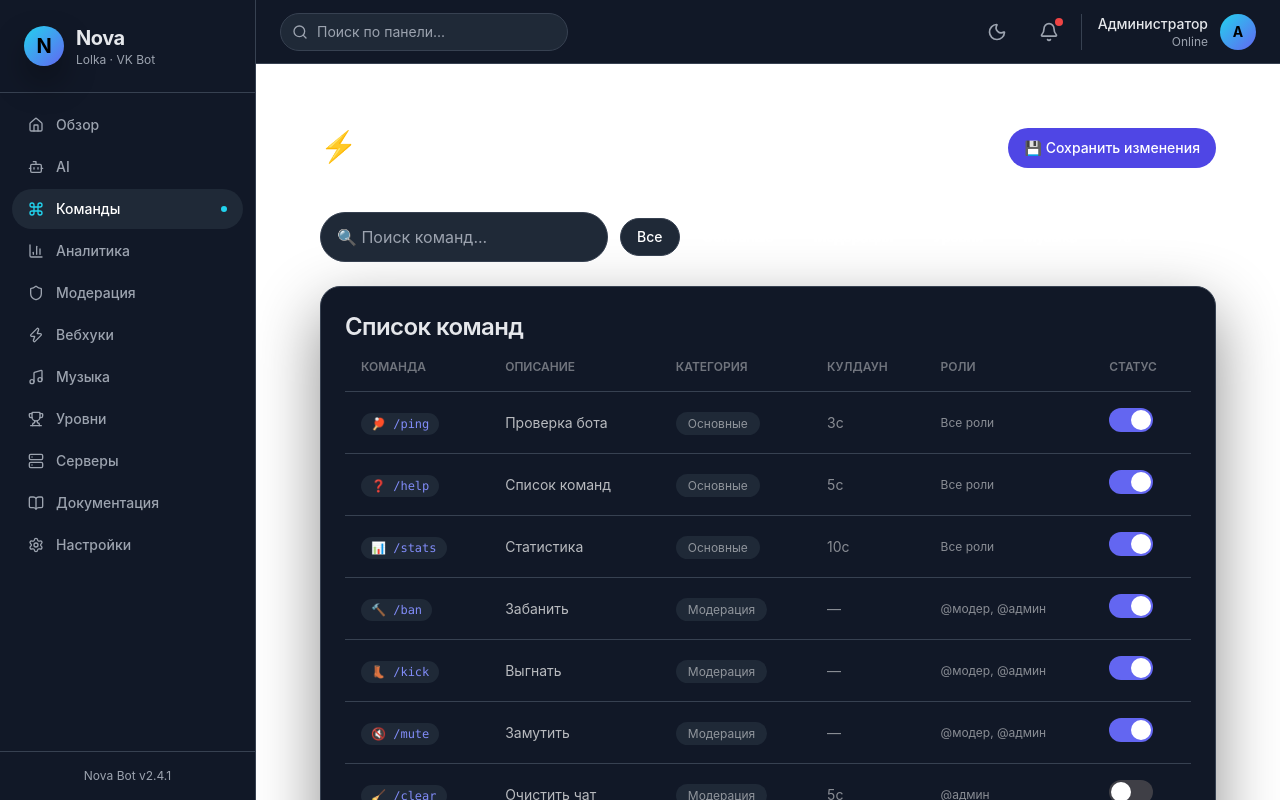
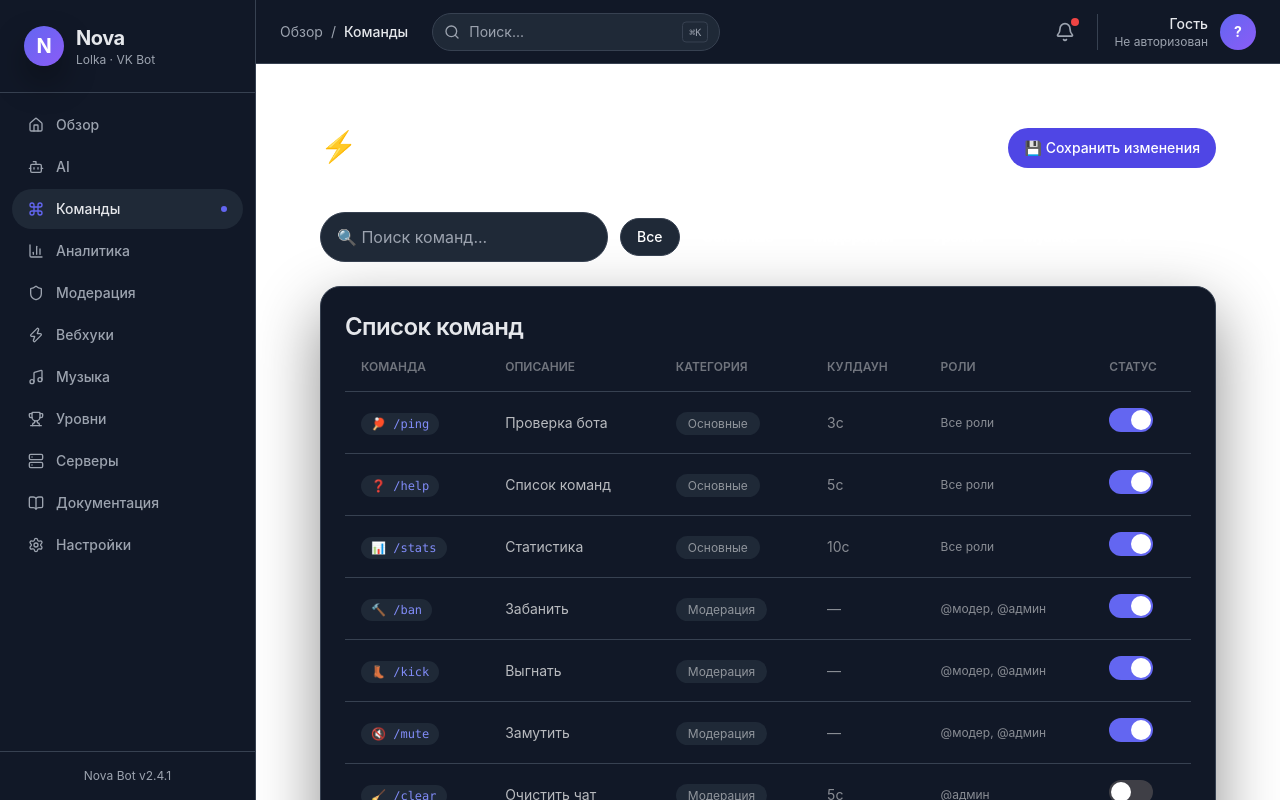
Before and after one commit to R4YDMOND/nova-bot, a Next.js app in the folder frontend/: page /dashboard/commands in a window 1280 px wide. Built offline with nearby package versions, Linux system fonts and the light colour scheme; no server answers.

Commit message:
feat: /api/auth/me + реальный VK-профиль в Header, хлебные крошки, фикс кодировки Sidebar, токены вместо cyan/indigo

```diff
--- /dev/null
+++ b/frontend/src/app/api/auth/me/route.ts
@@ -0,0 +1,32 @@
+import { NextRequest, NextResponse } from 'next/server';
+
+interface NovaSession {
+  userId: number;
+  name: string;
+  avatar: string;
+  screenName: string;
+  accessToken: string;
+  loginAt: number;
+}
+
+export async function GET(req: NextRequest) {
+  const raw = req.cookies.get('nova_session')?.value;
+
+  if (!raw) {
+    return NextResponse.json({ authenticated: false }, { status: 401 });
+  }
+
+  try {
+    const session: NovaSession = JSON.parse(raw);
+    // accessToken намеренно не отдаём на клиент — он не должен покидать сервер
+    return NextResponse.json({
+      authenticated: true,
+      userId: session.userId,
+      name: session.name,
+      avatar: session.avatar,
+      screenName: session.screenName,
+    });
+  } catch {
+    return NextResponse.json({ authenticated: false }, { status: 401 });
+  }
+}
--- a/frontend/src/components/Header.tsx
+++ b/frontend/src/components/Header.tsx
@@ -1,34 +1,96 @@
 'use client';
 import { Bell, Search } from 'lucide-react';
-import { ThemeToggle } from './ThemeToggle';
+import { usePathname } from 'next/navigation';
+import { useEffect, useState } from 'react';
+
+interface Profile {
+  name: string;
+  avatar: string;
+}
+
+const labels: Record<string, string> = {
+  dashboard: 'Обзор',
+  ai: 'AI',
+  commands: 'Команды',
+  analytics: 'Аналитика',
+  moderation: 'Модерация',
+  webhooks: 'Вебхуки',
+  music: 'Музыка',
+  ranking: 'Уровни',
+  servers: 'Серверы',
+  docs: 'Документация',
+  settings: 'Настройки',
+};
 
 export function Header() {
+  const pathname = usePathname();
+  const [profile, setProfile] = useState<Profile | null>(null);
+
+  useEffect(() => {
+    fetch('/api/auth/me')
+      .then((r) => (r.ok ? r.json() : null))
+      .then((data) => {
+        if (data?.authenticated) setProfile({ name: data.name, avatar: data.avatar });
+      })
+      .catch(() => {});
+  }, []);
+
+  const segments = (pathname || '').split('/').filter(Boolean);
+  const crumbs = segments.map((seg) => labels[seg] || seg);
+
   return (
     <header className="h-16 border-b border-[rgb(var(--border))] bg-[rgb(var(--surface))] px-6 flex items-center justify-between z-20 shrink-0">
-      <div className="flex items-center gap-4 flex-1">
-        <div className="relative w-72">
+      <div className="flex items-center gap-6 flex-1">
+        <nav className="hidden md:flex items-center gap-2 text-sm text-[rgb(var(--text-secondary))]">
+          {crumbs.map((crumb, i) => (
+            <span key={i} className="flex items-center gap-2">
+              {i > 0 && <span>/</span>}
+              <span className={i === crumbs.length - 1 ? 'text-[rgb(var(--text))] font-medium' : ''}>
+                {crumb}
+              </span>
+            </span>
+          ))}
+        </nav>
+
+        <div className="relative w-72 ml-auto md:ml-0">
           <Search className="absolute left-3 top-1/2 -translate-y-1/2 text-[rgb(var(--text-secondary))] w-4 h-4" />
           <input
             type="text"
-            placeholder="Поиск по панели..."
-            className="input w-full pl-9 py-2 text-sm"
+            placeholder="Поиск..."
+            className="input w-full pl-9 pr-12 py-2 text-sm"
           />
+          <kbd className="hidden lg:block absolute right-3 top-1/2 -translate-y-1/2 text-[10px] text-[rgb(var(--text-secondary))] border border-[rgb(var(--border))] rounded px-1.5 py-0.5">
+            ⌘K
+          </kbd>
         </div>
       </div>
+
       <div className="flex items-center gap-3">
-        <ThemeToggle />
         <button className="p-2.5 hover:bg-[rgb(var(--surface-2))] rounded-xl transition-all relative">
           <Bell className="w-5 h-5 text-[rgb(var(--text-secondary))]" />
-          <span className="absolute top-1.5 right-1.5 w-2 h-2 bg-red-500 rounded-full" />
+          <span className="absolute top-1.5 right-1.5 w-2 h-2 bg-danger rounded-full" />
         </button>
         <div className="flex items-center gap-3 pl-4 border-l border-[rgb(var(--border))]">
           <div className="text-right hidden sm:block">
-            <p className="text-sm font-medium text-[rgb(var(--text))]">Администратор</p>
-            <p className="text-xs text-[rgb(var(--text-secondary))]">Online</p>
+            <p className="text-sm font-medium text-[rgb(var(--text))]">
+              {profile?.name ?? 'Гость'}
+            </p>
+            <p className="text-xs text-[rgb(var(--text-secondary))]">
+              {profile ? 'Online' : 'Не авторизован'}
+            </p>
           </div>
-          <div className="w-9 h-9 bg-gradient-to-br from-cyan-400 to-indigo-500 rounded-xl flex items-center justify-center text-black font-bold text-sm">
-            A
-          </div>
+          {profile?.avatar ? (
+            // eslint-disable-next-line @next/next/no-img-element
+            <img
+              src={profile.avatar}
+              alt={profile.name}
+              className="w-9 h-9 rounded-xl object-cover"
+            />
+          ) : (
+            <div className="w-9 h-9 bg-gradient-to-br from-primary to-secondary rounded-xl flex items-center justify-center text-white font-bold text-sm">
+              {profile?.name?.charAt(0).toUpperCase() ?? '?'}
+            </div>
+          )}
         </div>
       </div>
     </header>
--- a/frontend/src/components/Sidebar.tsx
+++ b/frontend/src/components/Sidebar.tsx
@@ -47,8 +47,8 @@ export function Sidebar() {
         {/* Логотип */}
         <div className="p-6 border-b border-[rgb(var(--border))]">
           <Link href="/" className="flex items-center gap-3" onClick={() => setIsOpen(false)}>
-            <div className="w-10 h-10 bg-gradient-to-br from-cyan-400 to-indigo-500 rounded-2xl flex items-center justify-center shadow-lg">
-              <span className="text-black font-bold text-xl">N</span>
+            <div className="w-10 h-10 bg-gradient-to-br from-primary to-secondary rounded-2xl flex items-center justify-center shadow-lg">
+              <span className="text-white font-bold text-xl">N</span>
             </div>
             <div>
               <h1 className="text-xl font-bold tracking-tight text-[rgb(var(--text))]">Nova</h1>
@@ -66,16 +66,16 @@ export function Sidebar() {
               onClick={() => setIsOpen(false)}
               className={`group flex items-center gap-3 px-4 py-2.5 rounded-xl font-medium transition-all text-sm ${
                 isActive(item.href)
-                  ? 'bg-[rgb(var(--surface-2))] text-white'
+                  ? 'bg-[rgb(var(--surface-2))] text-[rgb(var(--text))]'
                   : 'text-[rgb(var(--text-secondary))] hover:bg-[rgb(var(--surface-2))] hover:text-[rgb(var(--text))]'
               }`}
             >
               <item.icon className={`w-4 h-4 shrink-0 transition-colors ${
-                isActive(item.href) ? 'text-cyan-400' : 'group-hover:text-cyan-400'
+                isActive(item.href) ? 'text-primary' : 'group-hover:text-primary'
               }`} />
               <span>{item.label}</span>
               {isActive(item.href) && (
-                <div className="ml-auto w-1.5 h-1.5 bg-cyan-400 rounded-full" />
+                <div className="ml-auto w-1.5 h-1.5 bg-primary rounded-full" />
               )}
             </Link>
           ))}
```
